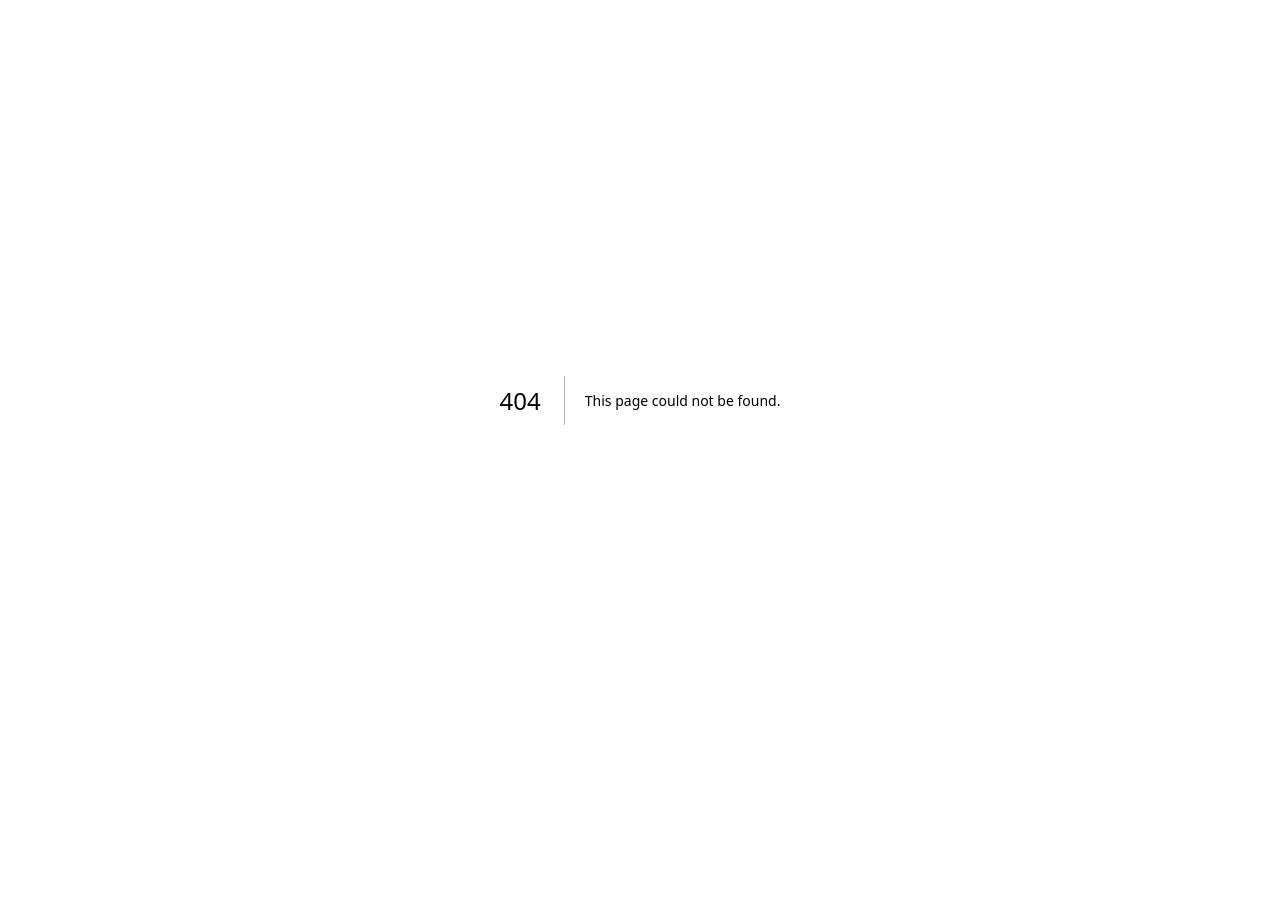
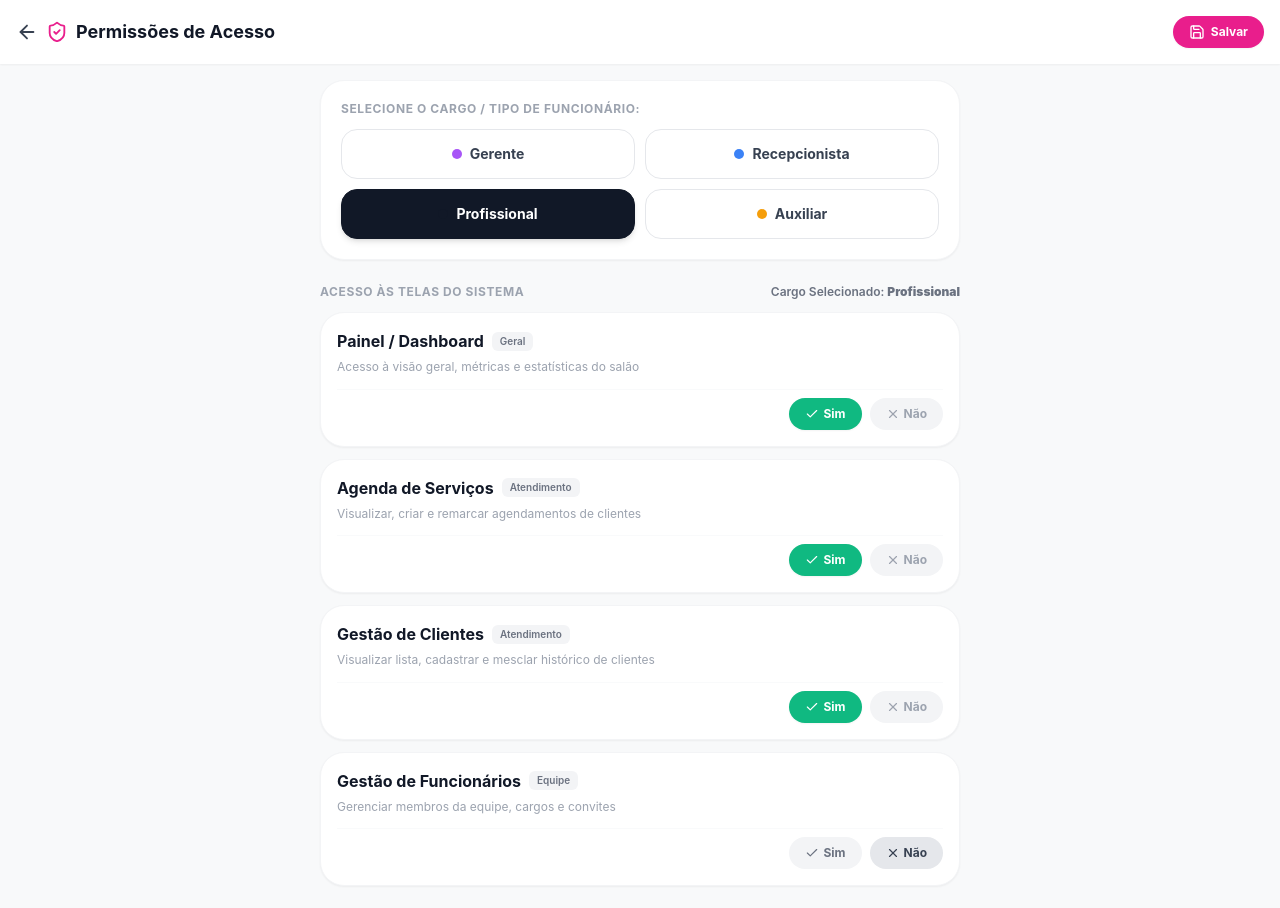
Before and after one commit to juliatedeschi7-creator/salao2.0, a Next.js app: page /salao/permissoes in a window 1280 px wide. Before the commit this address had no page. Shown: the top 908 px of the page. Before the commit the page ends 800 px from the top, so only its background shows below. Built offline with nearby package versions, Linux system fonts and the light colour scheme.

Commit message:
Create page.tsx

```diff
--- /dev/null
+++ b/src/app/salao/permissoes/page.tsx
@@ -0,0 +1,193 @@
+'use client'
+
+import { useState } from 'react'
+import { useRouter } from 'next/navigation'
+import { ArrowLeft, Save, ShieldCheck, Check, X, LayoutDashboard, Calendar, Users, UserCog } from 'lucide-react'
+
+const CARGOS = [
+  { id: 'gerente', label: 'Gerente', cor: 'bg-purple-500' },
+  { id: 'recepcionista', label: 'Recepcionista', cor: 'bg-blue-500' },
+  { id: 'profissional', label: 'Profissional', cor: 'bg-gray-900' },
+  { id: 'auxiliar', label: 'Auxiliar', cor: 'bg-amber-500' }
+]
+
+const TELAS_SISTEMA = [
+  {
+    id: 'dashboard',
+    nome: 'Painel / Dashboard',
+    tag: 'Geral',
+    descricao: 'Acesso à visão geral, métricas e estatísticas do salão'
+  },
+  {
+    id: 'agenda',
+    nome: 'Agenda de Serviços',
+    tag: 'Atendimento',
+    descricao: 'Visualizar, criar e remarcar agendamentos de clientes'
+  },
+  {
+    id: 'clientes',
+    nome: 'Gestão de Clientes',
+    tag: 'Atendimento',
+    descricao: 'Visualizar lista, cadastrar e mesclar histórico de clientes'
+  },
+  {
+    id: 'funcionarios',
+    nome: 'Gestão de Funcionários',
+    tag: 'Equipe',
+    descricao: 'Gerenciar membros da equipe, cargos e convites'
+  }
+]
+
+export default function PermissoesPage() {
+  const router = useRouter()
+  const [cargoSelecionado, setCargoSelecionado] = useState('profissional')
+  const [salvando, setSalvando] = useState(false)
+  const [sucesso, setSucesso] = useState(false)
+
+  // Estado local das permissões por cargo
+  const [permissoes, setPermissoes] = useState<Record<string, Record<string, boolean>>>({
+    gerente: { dashboard: true, agenda: true, clientes: true, funcionarios: true },
+    recepcionista: { dashboard: false, agenda: true, clientes: true, funcionarios: false },
+    profissional: { dashboard: true, agenda: true, clientes: true, funcionarios: false },
+    auxiliar: { dashboard: false, agenda: true, clientes: false, funcionarios: false }
+  })
+
+  function togglePermissao(telaId: string, valor: boolean) {
+    setPermissoes(prev => ({
+      ...prev,
+      [cargoSelecionado]: {
+        ...prev[cargoSelecionado],
+        [telaId]: valor
+      }
+    }))
+  }
+
+  function handleSalvar() {
+    setSalvando(true)
+    setTimeout(() => {
+      setSalvando(false)
+      setSucesso(true)
+      setTimeout(() => setSucesso(false), 2000)
+    }, 600)
+  }
+
+  const corRosa = '#E91E8C'
+
+  return (
+    <div className="min-h-screen bg-[#f8f9fa] pb-12">
+      {/* HEADER */}
+      <div className="bg-white px-4 py-4 flex items-center justify-between shadow-sm sticky top-0 z-10">
+        <div className="flex items-center gap-2">
+          <button onClick={() => router.back()}>
+            <ArrowLeft size={22} className="text-gray-700" />
+          </button>
+          <div className="flex items-center gap-2">
+            <ShieldCheck size={22} style={{ color: corRosa }} />
+            <h1 className="font-bold text-gray-900 text-lg">Permissões de Acesso</h1>
+          </div>
+        </div>
+
+        <button
+          onClick={handleSalvar}
+          disabled={salvando}
+          className="flex items-center gap-1.5 px-4 py-2 rounded-full text-white text-xs font-bold shadow-sm"
+          style={{ backgroundColor: corRosa }}>
+          <Save size={16} /> {salvando ? 'Salvando...' : 'Salvar'}
+        </button>
+      </div>
+
+      <div className="p-4 max-w-2xl mx-auto space-y-6">
+
+        {/* FEEDBACK DE SUCESSO */}
+        {sucesso && (
+          <div className="bg-emerald-50 border border-emerald-200 text-emerald-700 px-4 py-3 rounded-2xl text-xs font-bold flex items-center gap-2">
+            <Check size={16} /> Permissões salvas com sucesso!
+          </div>
+        )}
+
+        {/* BLOCO DE SELEÇÃO DE CARGO */}
+        <div className="bg-white p-5 rounded-3xl border border-gray-100 shadow-sm space-y-3">
+          <p className="text-xs font-bold text-gray-400 uppercase tracking-wider">
+            SELECIONE O CARGO / TIPO DE FUNCIONÁRIO:
+          </p>
+
+          <div className="grid grid-cols-2 gap-2.5">
+            {CARGOS.map(c => {
+              const ativo = cargoSelecionado === c.id
+              return (
+                <button
+                  key={c.id}
+                  onClick={() => setCargoSelecionado(c.id)}
+                  className={`p-3.5 rounded-2xl border flex items-center justify-center gap-2 text-sm font-bold transition-all ${
+                    ativo
+                      ? 'bg-gray-900 text-white border-gray-900 shadow-md'
+                      : 'bg-white text-gray-700 border-gray-200 hover:bg-gray-50'
+                  }`}>
+                  <span className={`w-2.5 h-2.5 rounded-full ${c.cor}`} />
+                  {c.label}
+                </button>
+              )
+            })}
+          </div>
+        </div>
+
+        {/* MÁTRIA DE PERMISSÕES DE TELA */}
+        <div className="space-y-3">
+          <div className="flex items-center justify-between">
+            <p className="text-xs font-bold text-gray-400 uppercase tracking-wider">
+              ACESSO ÀS TELAS DO SISTEMA
+            </p>
+            <span className="text-xs font-semibold text-gray-500 capitalize">
+              Cargo selecionado: <strong>{CARGOS.find(c => c.id === cargoSelecionado)?.label}</strong>
+            </span>
+          </div>
+
+          <div className="space-y-3">
+            {TELAS_SISTEMA.map(tela => {
+              const temAcesso = permissoes[cargoSelecionado]?.[tela.id] ?? false
+
+              return (
+                <div key={tela.id} className="bg-white p-4 rounded-3xl border border-gray-100 shadow-sm space-y-3">
+                  <div className="flex items-start justify-between gap-2">
+                    <div>
+                      <div className="flex items-center gap-2">
+                        <h3 className="font-bold text-gray-900 text-base">{tela.nome}</h3>
+                        <span className="px-2 py-0.5 rounded-md bg-gray-100 text-gray-500 text-[10px] font-semibold">
+                          {tela.tag}
+                        </span>
+                      </div>
+                      <p className="text-xs text-gray-400 mt-1 leading-relaxed">{tela.descricao}</p>
+                    </div>
+                  </div>
+
+                  <div className="flex items-center justify-end gap-2 pt-2 border-t border-gray-50">
+                    <button
+                      onClick={() => togglePermissao(tela.id, true)}
+                      className={`flex items-center gap-1 px-4 py-2 rounded-2xl text-xs font-bold transition-all ${
+                        temAcesso
+                          ? 'bg-emerald-500 text-white shadow-sm'
+                          : 'bg-gray-100 text-gray-500 hover:bg-gray-200'
+                      }`}>
+                      <Check size={14} /> Sim
+                    </button>
+
+                    <button
+                      onClick={() => togglePermissao(tela.id, false)}
+                      className={`flex items-center gap-1 px-4 py-2 rounded-2xl text-xs font-bold transition-all ${
+                        !temAcesso
+                          ? 'bg-gray-200 text-gray-700'
+                          : 'bg-gray-100 text-gray-400 hover:bg-gray-200'
+                      }`}>
+                      <X size={14} /> Não
+                    </button>
+                  </div>
+                </div>
+              )
+            })}
+          </div>
+        </div>
+
+      </div>
+    </div>
+  )
+}
```
